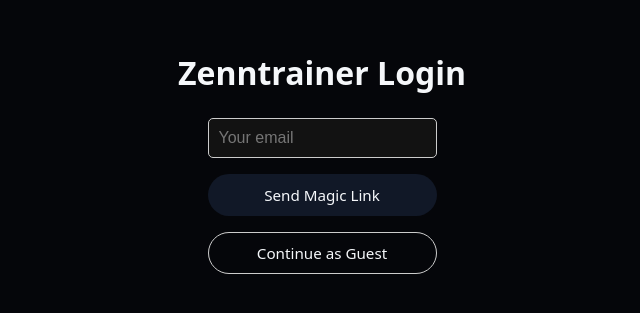
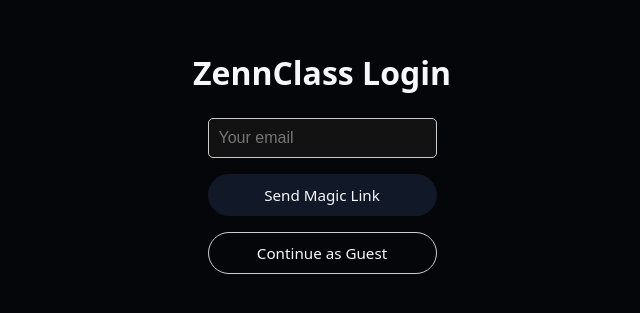
Before and after one commit to powpowdan/zenntrainer, a React (Vite) app: page / in a window 1280 px wide. Shown: the part 249-562 px from the top of the page, without its empty margins (318-958 px from the left). Built offline with nearby package versions, Linux system fonts and the light colour scheme; no server answers.

Commit message:
test found

```diff
--- a/src/Login.jsx
+++ b/src/Login.jsx
@@ -20,7 +20,7 @@
 
   return (
     <div style={{ display: 'flex', flexDirection: 'column', alignItems: 'center', justifyContent: 'center', height: '100vh', background: 'var(--bg-app)', color: 'var(--text-primary)' }}>
-      <h1>Zenntrainer Login</h1>
+      <h1>ZennClass Login</h1>
       <form onSubmit={handleLogin} style={{ display: 'flex', flexDirection: 'column', gap: '1rem' }}>
         <input
           type="email"
```
Also changed, not shown: package.json (line endings or trailing spaces), src/App.jsx (line endings or trailing spaces), src/components/AddTaskForm.jsx (line endings or trailing spaces), src/components/Header.jsx (line endings or trailing spaces), src/components/Notes.jsx (line endings or trailing spaces), src/components/TaskBlock.jsx (line endings or trailing spaces), src/components/Timeline.jsx (line endings or trailing spaces), src/supabaseClient.js (line endings or trailing spaces), 2 other files (tests, documents, lock files or other folders).
